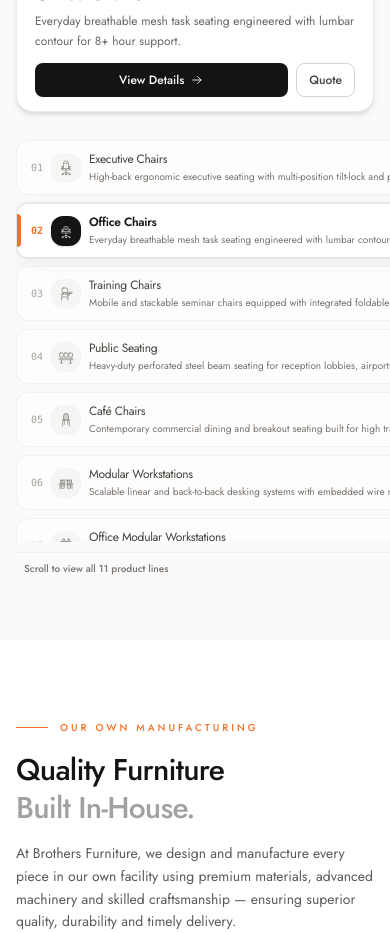
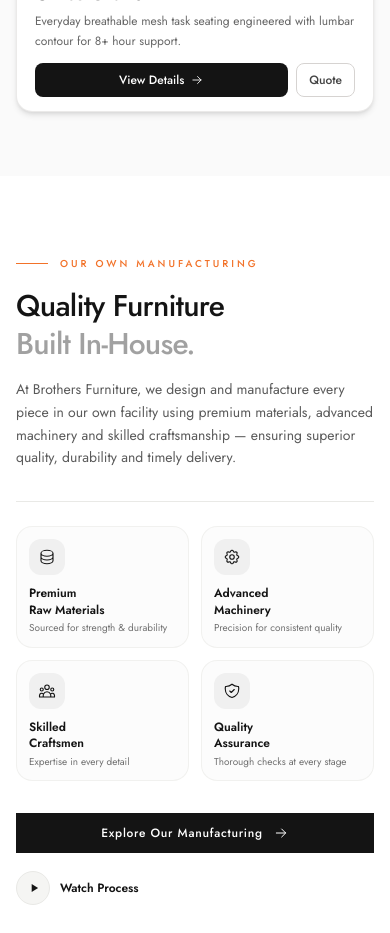
Before and after one commit to zithtech/brothersfurniture_UI, a React (Vite) app: page / in a window 390 px wide. Shown: the part 1800-2733 px from the top of the page. Built offline with nearby package versions, Linux system fonts and the light colour scheme.

Commit message:
list-hide in the mobile view

```diff
--- a/src/components/WholesaleRange.tsx
+++ b/src/components/WholesaleRange.tsx
@@ -459,15 +459,15 @@
           </div>
         </div>
 
-        {/* ── Main Interactive Showcase ── */}
+        {/* ── Main Interactive Showcase (Desktop & Tablet only, hidden on mobile) ── */}
         <div
           onMouseEnter={() => setIsHovered(true)}
           onMouseLeave={() => setIsHovered(false)}
-          className="mt-6 sm:mt-8 grid gap-6 md:grid-cols-2 lg:grid-cols-[1.12fr_0.88fr] lg:gap-10 xl:gap-14 items-start"
+          className="mt-6 sm:mt-8 hidden md:grid md:grid-cols-2 lg:grid-cols-[1.12fr_0.88fr] lg:gap-10 xl:gap-14 items-start"
         >
 
-          {/* Left Column: Refined Architectural Product Selector */}
-          <div className="relative flex flex-col h-[440px] sm:h-[480px] lg:h-[540px]">
+          {/* Left Column: Refined Architectural Product Selector (Hidden on mobile) */}
+          <div className="hidden md:flex relative flex-col h-[440px] sm:h-[480px] lg:h-[540px]">
             <div
               ref={listContainerRef}
               className="flex-1 min-h-0 space-y-2 sm:space-y-2.5 overflow-y-auto pr-1.5 sm:pr-2.5 py-1 overscroll-contain [&::-webkit-scrollbar]:w-1.5 [&::-webkit-scrollbar-track]:bg-stone-100 [&::-webkit-scrollbar-track]:rounded-full [&::-webkit-scrollbar-thumb]:bg-stone-300 hover:[&::-webkit-scrollbar-thumb]:bg-stone-400 [&::-webkit-scrollbar-thumb]:rounded-full"
```
